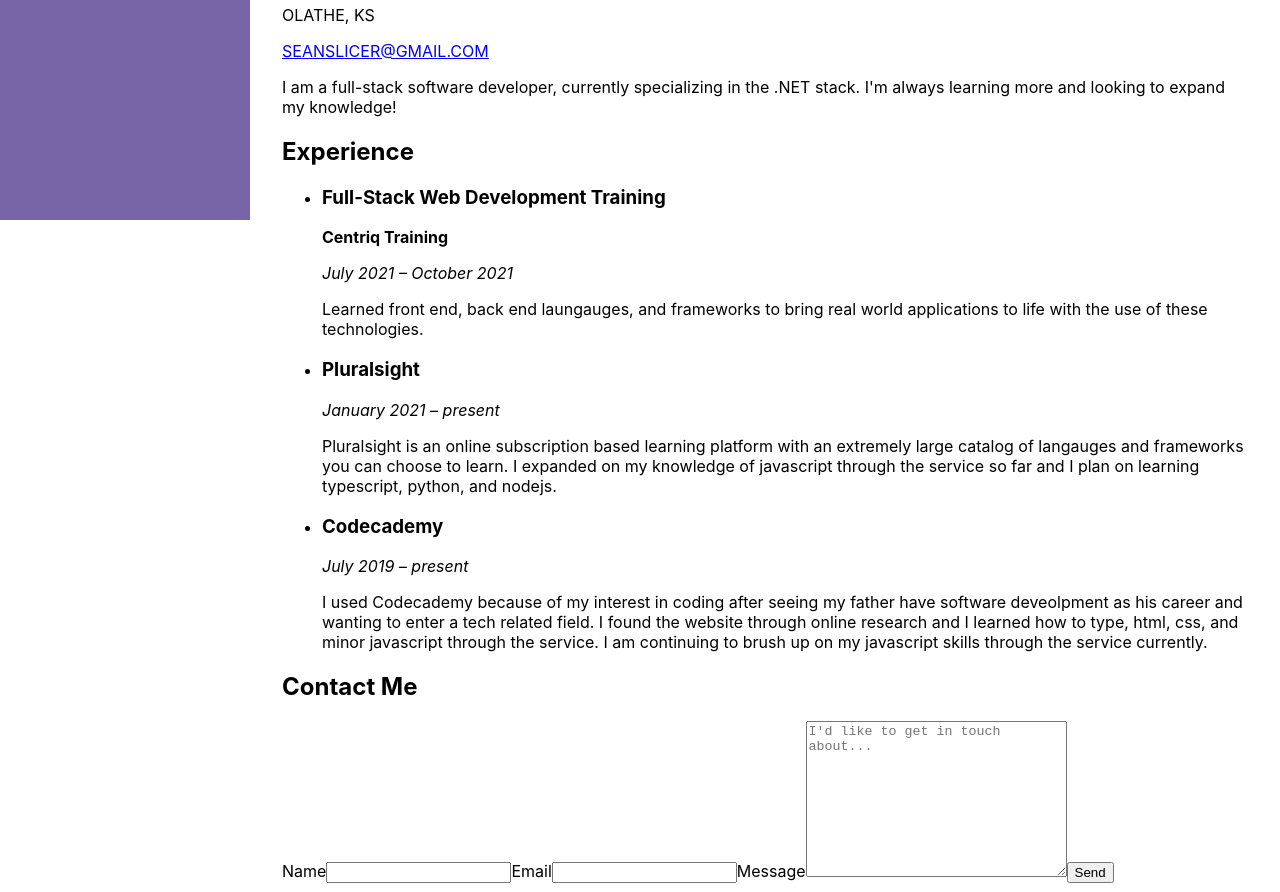
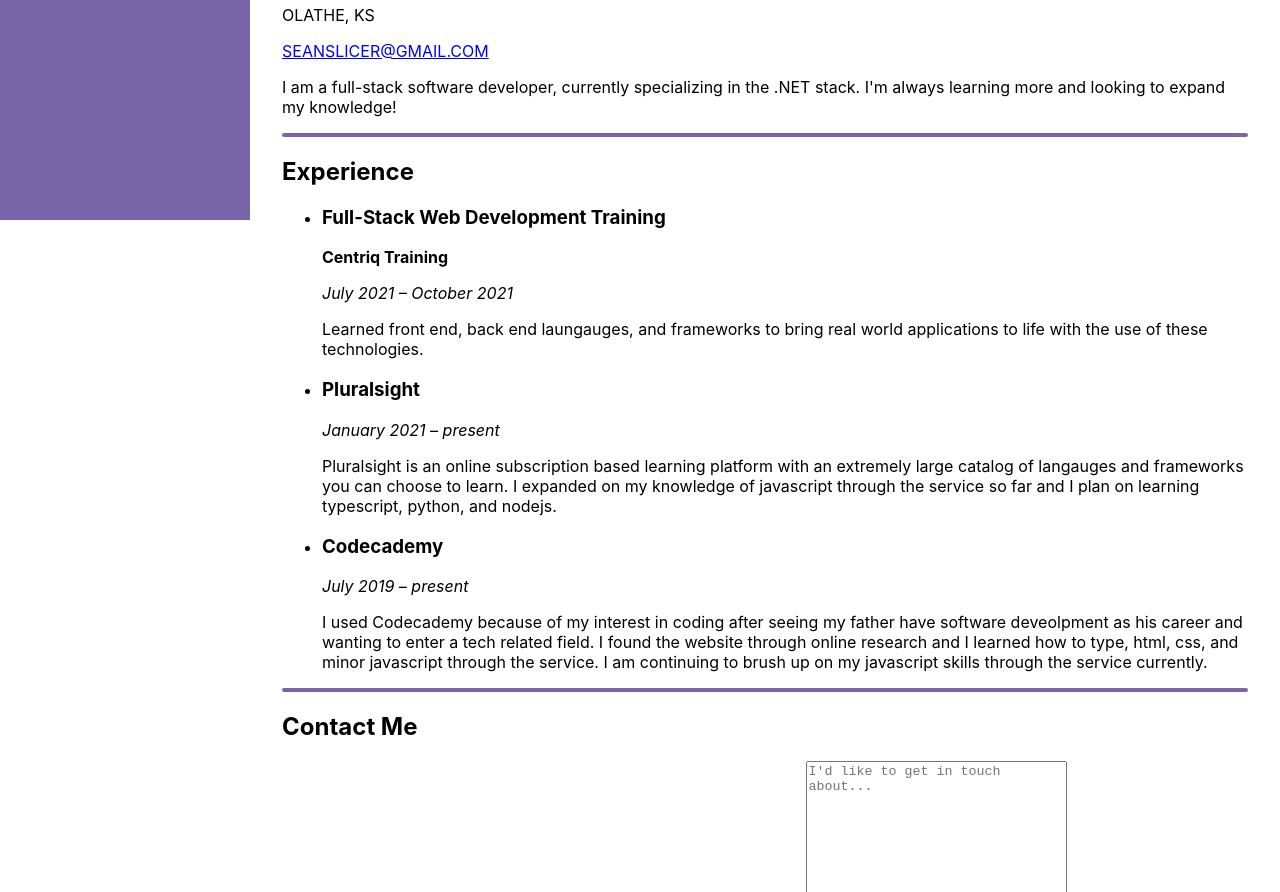
Before and after one commit to SeanSlicer/Personal_Site_React, a Next.js app: page / in a window 1280 px wide. Shown: the part 580-1472 px from the top of the page. Built offline with nearby package versions, Linux system fonts and the light colour scheme.

Commit message:
cssupdate

```diff
--- a/src/pages/index.js
+++ b/src/pages/index.js
@@ -38,6 +38,7 @@
             knowledge!
           </p>
         </section>
+        <hr className="xline" />
         <section id="Experience">
           <h2>Experience</h2>
           <ul>
@@ -84,7 +85,7 @@
             </li>
           </ul>
         </section>
-
+        <hr className="xline" />
         <section id="Contact">
           <h2>Contact Me</h2>
           <form>
--- a/src/styles/Home.module.css
+++ b/src/styles/Home.module.css
@@ -13,4 +13,5 @@
   border-radius: 50%;
   /** using !important here because `next/image` sucks */
   border: 10px solid rgb(188, 149, 224) !important;
+
 }
--- a/src/styles/globals.css
+++ b/src/styles/globals.css
@@ -13,3 +13,7 @@
 * {
   box-sizing: border-box;
 }
+hr {
+  border: 2px solid #7865a7;
+  border-radius: 5px;
+}
```
